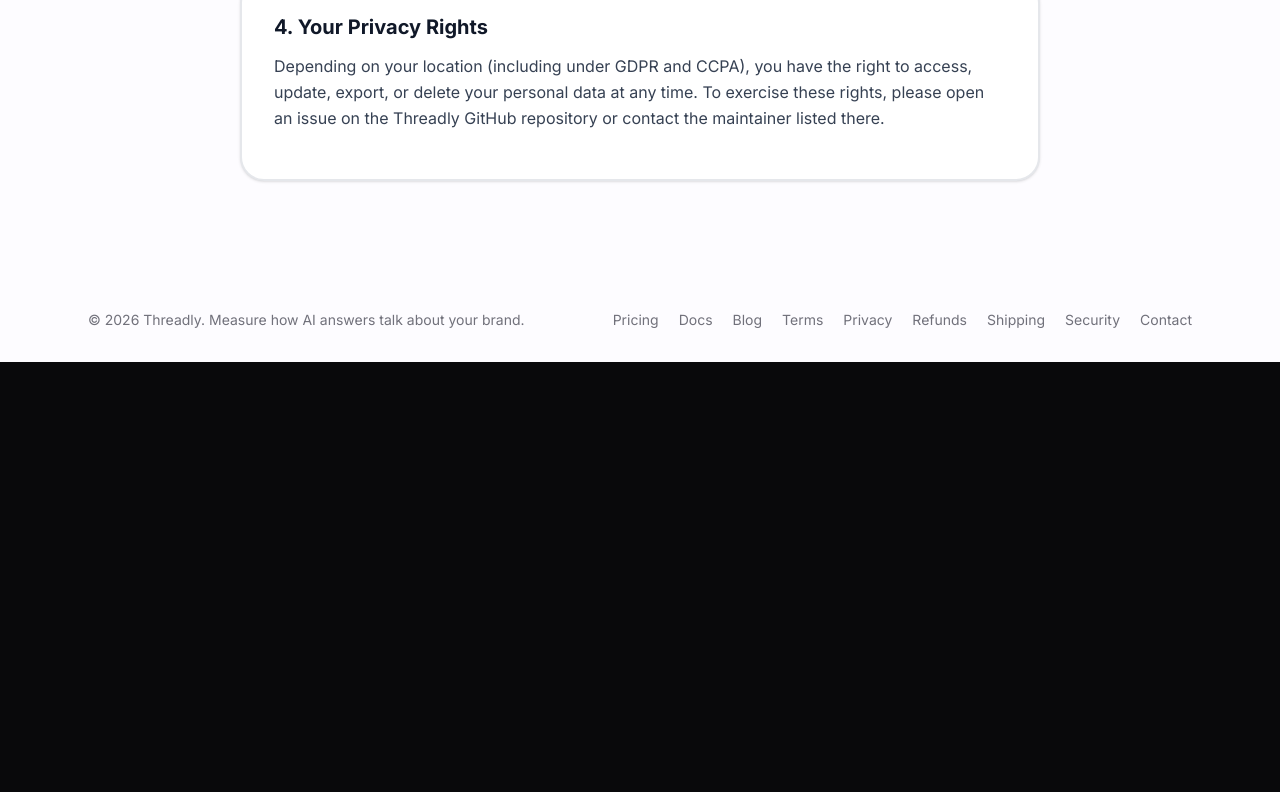
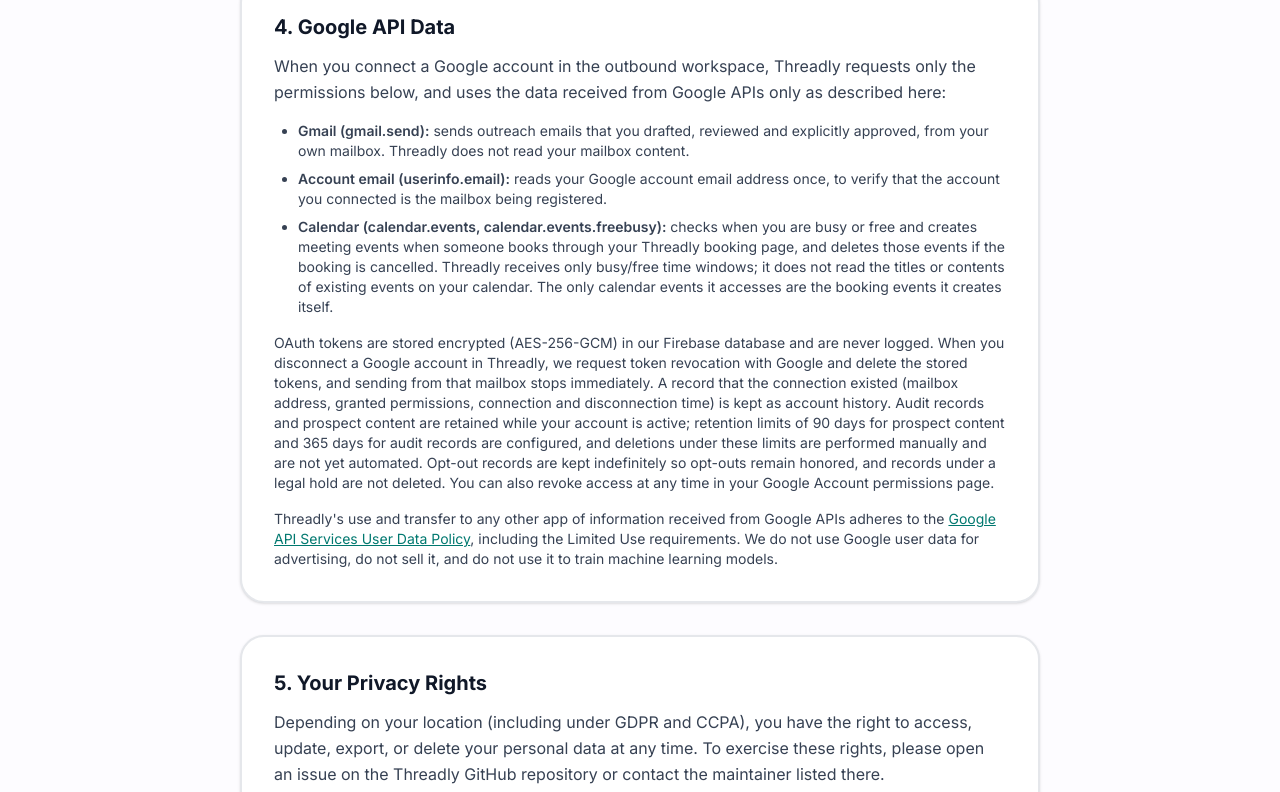
Before and after one commit to itz-kirankumar/Threadly, a Next.js app: page /privacy in a window 1280 px wide. Shown: the part 1148-1940 px from the top of the page. Before the commit the page ends 1510 px from the top, so only its background shows below. Built offline with nearby package versions, Linux system fonts and the light colour scheme; no server answers.

Commit message:
privacy: Google API Data section (user-approved wording)

```diff
--- a/src/app/privacy/page.tsx
+++ b/src/app/privacy/page.tsx
@@ -58,7 +58,25 @@
             </section>
 
             <section className="p-8 rounded-3xl bg-white border-2 border-gray-200 shadow-sm">
-              <h2 className="text-xl font-bold text-gray-900 mb-3">4. Your Privacy Rights</h2>
+              <h2 className="text-xl font-bold text-gray-900 mb-3">4. Google API Data</h2>
+              <p className="mb-4">
+                When you connect a Google account in the outbound workspace, Threadly requests only the permissions below, and uses the data received from Google APIs only as described here:
+              </p>
+              <ul className="list-disc pl-6 space-y-2 text-sm">
+                <li><span className="font-semibold">Gmail (gmail.send):</span> sends outreach emails that you drafted, reviewed and explicitly approved, from your own mailbox. Threadly does not read your mailbox content.</li>
+                <li><span className="font-semibold">Account email (userinfo.email):</span> reads your Google account email address once, to verify that the account you connected is the mailbox being registered.</li>
+                <li><span className="font-semibold">Calendar (calendar.events, calendar.events.freebusy):</span> checks when you are busy or free and creates meeting events when someone books through your Threadly booking page, and deletes those events if the booking is cancelled. Threadly receives only busy/free time windows; it does not read the titles or contents of existing events on your calendar. The only calendar events it accesses are the booking events it creates itself.</li>
+              </ul>
+              <p className="mt-4 mb-4 text-sm">
+                OAuth tokens are stored encrypted (AES-256-GCM) in our Firebase database and are never logged. When you disconnect a Google account in Threadly, we request token revocation with Google and delete the stored tokens, and sending from that mailbox stops immediately. A record that the connection existed (mailbox address, granted permissions, connection and disconnection time) is kept as account history. Audit records and prospect content are retained while your account is active; retention limits of 90 days for prospect content and 365 days for audit records are configured, and deletions under these limits are performed manually and are not yet automated. Opt-out records are kept indefinitely so opt-outs remain honored, and records under a legal hold are not deleted. You can also revoke access at any time in your Google Account permissions page.
+              </p>
+              <p className="text-sm">
+                Threadly's use and transfer to any other app of information received from Google APIs adheres to the <a className="text-teal-700 underline" href="https://developers.google.com/terms/api-services-user-data-policy" target="_blank" rel="noreferrer">Google API Services User Data Policy</a>, including the Limited Use requirements. We do not use Google user data for advertising, do not sell it, and do not use it to train machine learning models.
+              </p>
+            </section>
+
+            <section className="p-8 rounded-3xl bg-white border-2 border-gray-200 shadow-sm">
+              <h2 className="text-xl font-bold text-gray-900 mb-3">5. Your Privacy Rights</h2>
               <p className="mb-4">
                 Depending on your location (including under GDPR and CCPA), you have the right to access, update, export, or delete your personal data at any time. To exercise these rights, please open an issue on the Threadly GitHub repository or contact the maintainer listed there.
               </p>
```
